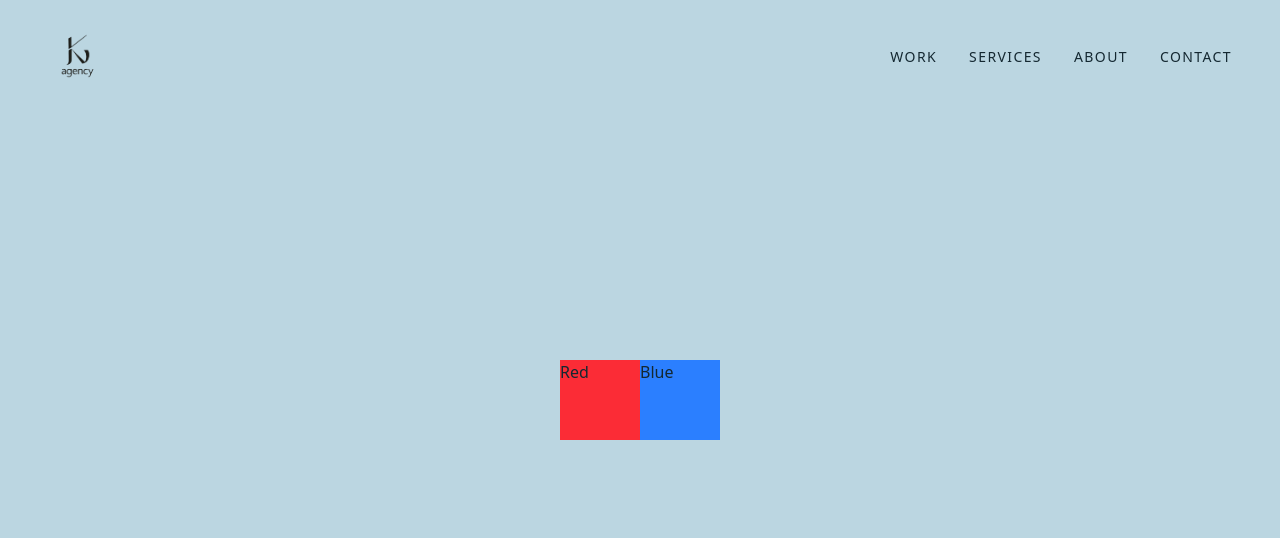
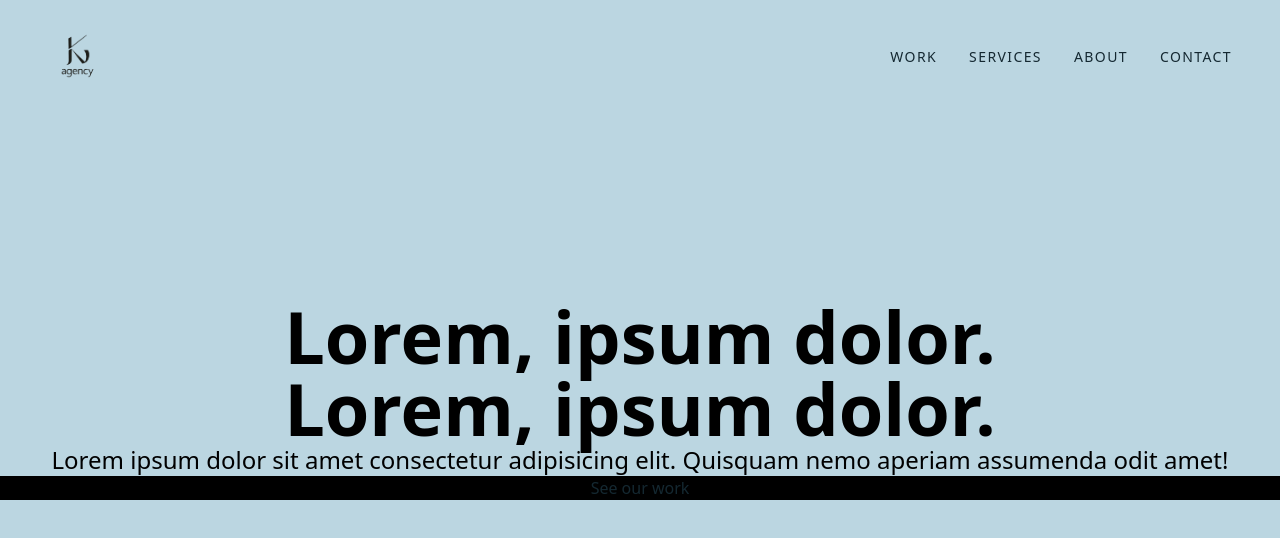
Before and after one commit to MoatazJS/Kn-agency, a Next.js app: page / in a window 1280 px wide. Shown: the top 538 px of the page. Built offline with nearby package versions, Linux system fonts and the light colour scheme.

Commit message:
creating layout of hero section

```diff
--- a/myComponents/PagesComponents/HomeComponents/HeroSection.tsx
+++ b/myComponents/PagesComponents/HomeComponents/HeroSection.tsx
@@ -3,11 +3,19 @@ import React from "react";
 export default function HeroSection() {
   return (
     <>
-      <section className="min-h-screen flex bg-kn-white items-center justify-center">
-        <div className="bg-red-500 w-20 h-20 ">Red</div>
-        <div className="bg-blue-500 w-20 h-20">Blue</div>
+      <section className="min-h-screen bg-kn-white flex justify-center flex-col text-center">
+        <div className="text-black flex justify-between flex-col">
+          <h1 className="text-7xl font-bold">Lorem, ipsum dolor.</h1>
+          <h1 className="text-7xl font-bold">Lorem, ipsum dolor.</h1>
+          <p className="text-2xl font-light">
+            Lorem ipsum dolor sit amet consectetur adipisicing elit. Quisquam
+            nemo aperiam assumenda odit amet!
+          </p>
+        </div>
+        <div className="bg-black">
+          <button>See our work</button>
+        </div>
       </section>
-      <section></section>
     </>
   );
 }
```
